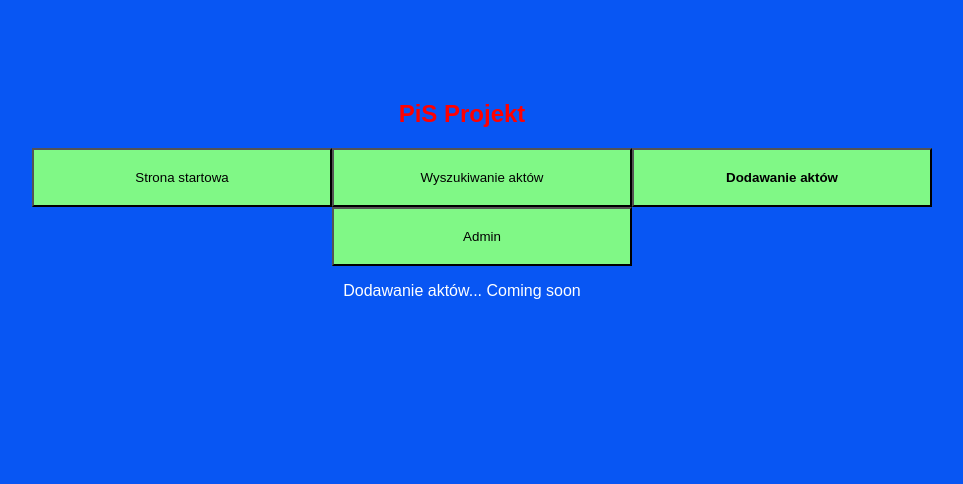
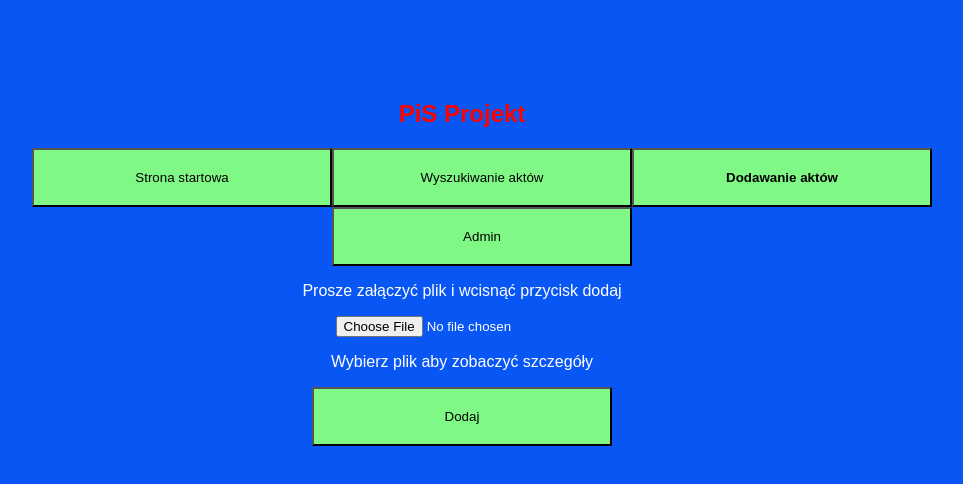
Before and after one commit to k1mk8/PIS, a React (Create React App) app in the folder src/main/frontend/: page / in a window 1280 px wide. Both pictures are taken after a click on the button "Dodawanie aktów". Shown: the top 484 px of the page, without its empty margins (178-1141 px from the left). Built offline with nearby package versions, Linux system fonts and the light colour scheme.

Commit message:
PPBAP-4-umożliwienie dodawania aktów na stronie

```diff
--- a/src/main/frontend/src/App.js
+++ b/src/main/frontend/src/App.js
@@ -1,5 +1,6 @@
 import React from 'react';
 import Tabs from './tabs.js'
+import Add from './addFile.js'
 
 import './App.css'
 
@@ -19,7 +20,7 @@ class App extends React.Component{
                     <p>Wyszukiwanie aktów... Coming soon</p>
                 </Tab>
                 <Tab title="Dodawanie aktów">
-                    <p>Dodawanie aktów... Coming soon</p>
+                    <Add/>
                 </Tab>
                 <Tab title="Admin">
                     <p>Logowanie aktów... Coming soon</p>
--- /dev/null
+++ b/src/main/frontend/src/addFile.css
@@ -0,0 +1,16 @@
+body {
+    background-color: #0856f3;
+    color: white;
+    padding: 40px;
+    font-family: Sans-Serif;
+    text-align: center;
+  }
+
+button {
+    background-color: rgb(128, 248, 134);
+    font-family: sans-serif;
+    text-align: center;
+    color: black;
+    padding: 20px;
+    width: 300px;
+}
--- /dev/null
+++ b/src/main/frontend/src/addFile.js
@@ -0,0 +1,41 @@
+import React, { useState } from 'react';
+import './addFile.css'
+
+class Add extends React.Component{
+    constructor(props){
+        super(props);
+        this.state = {
+            selectedFile: File,
+            setSelectedFile: File,
+            isFilePicked: Boolean,
+            setisFilePicked: Boolean,
+            isSelected: Boolean
+        }
+    }
+    changeHandler = (event) => {
+        this.setSelectedFile(event.target.files[0]);
+        this.setIsSelected(true);
+    }
+    render() {
+        return(
+            <div>
+                <p>Prosze załączyć plik i wcisnąć przycisk dodaj</p>
+                <input type="file" name="file" onChange={this.changeHandler}/>
+                {this.isSelected ? (
+                    <div>
+                        <p>Filename: {this.selectedFile.name}</p>
+                        <p>Filetype: {this.selectedFile.type}</p>
+                        <p>Size in bytes: {this.selectedFile.size}</p>
+                        <p>lastModifiedDate: {' '}
+                        {this.selectedFile.lastModifiedDate.toLocaleDateString()}
+                        </p>
+                    </div>
+                ) : (
+                    <p>Wybierz plik aby zobaczyć szczegóły</p>
+                )}
+                <button >Dodaj</button>
+            </div>
+        );
+    }
+}
+export default Add;
```
